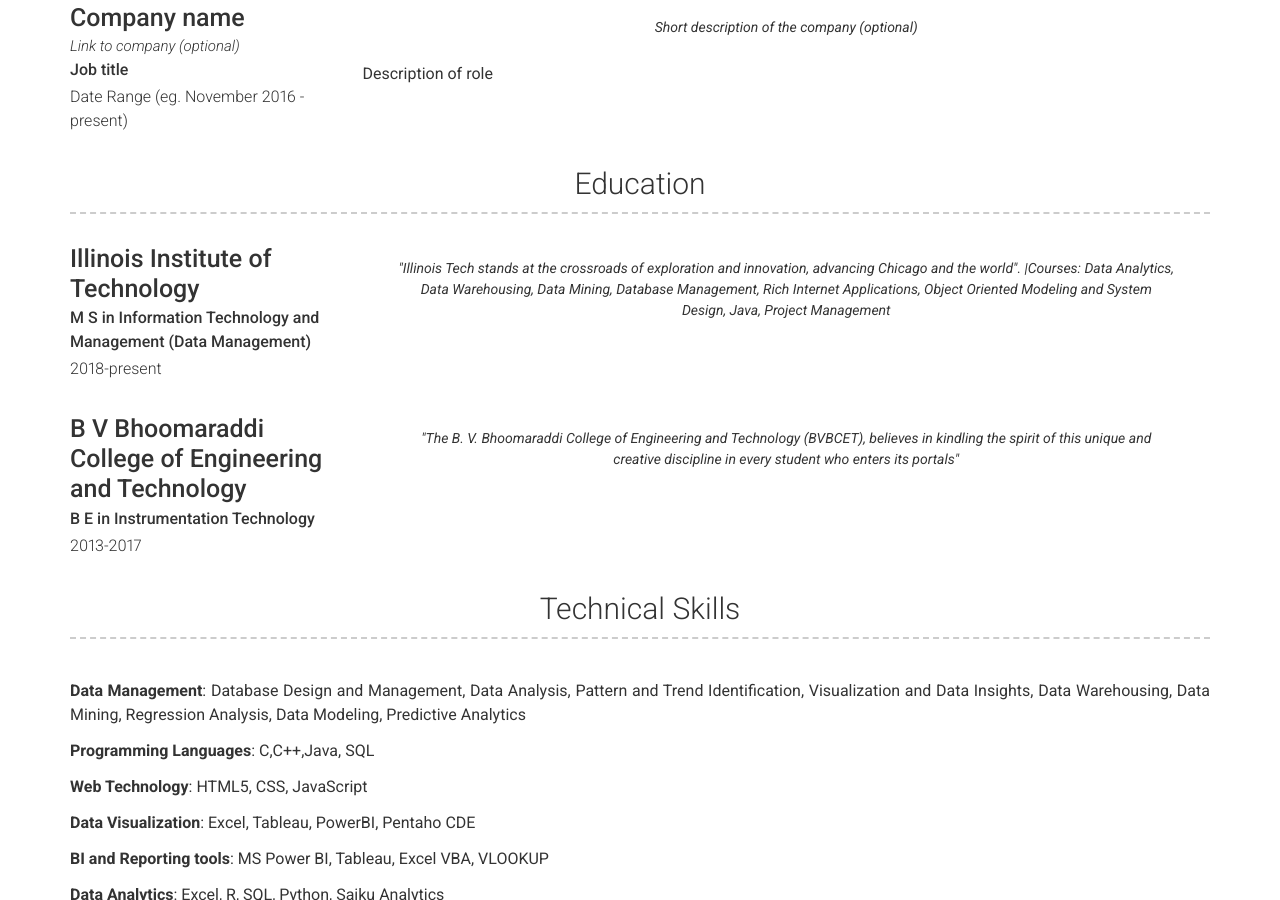
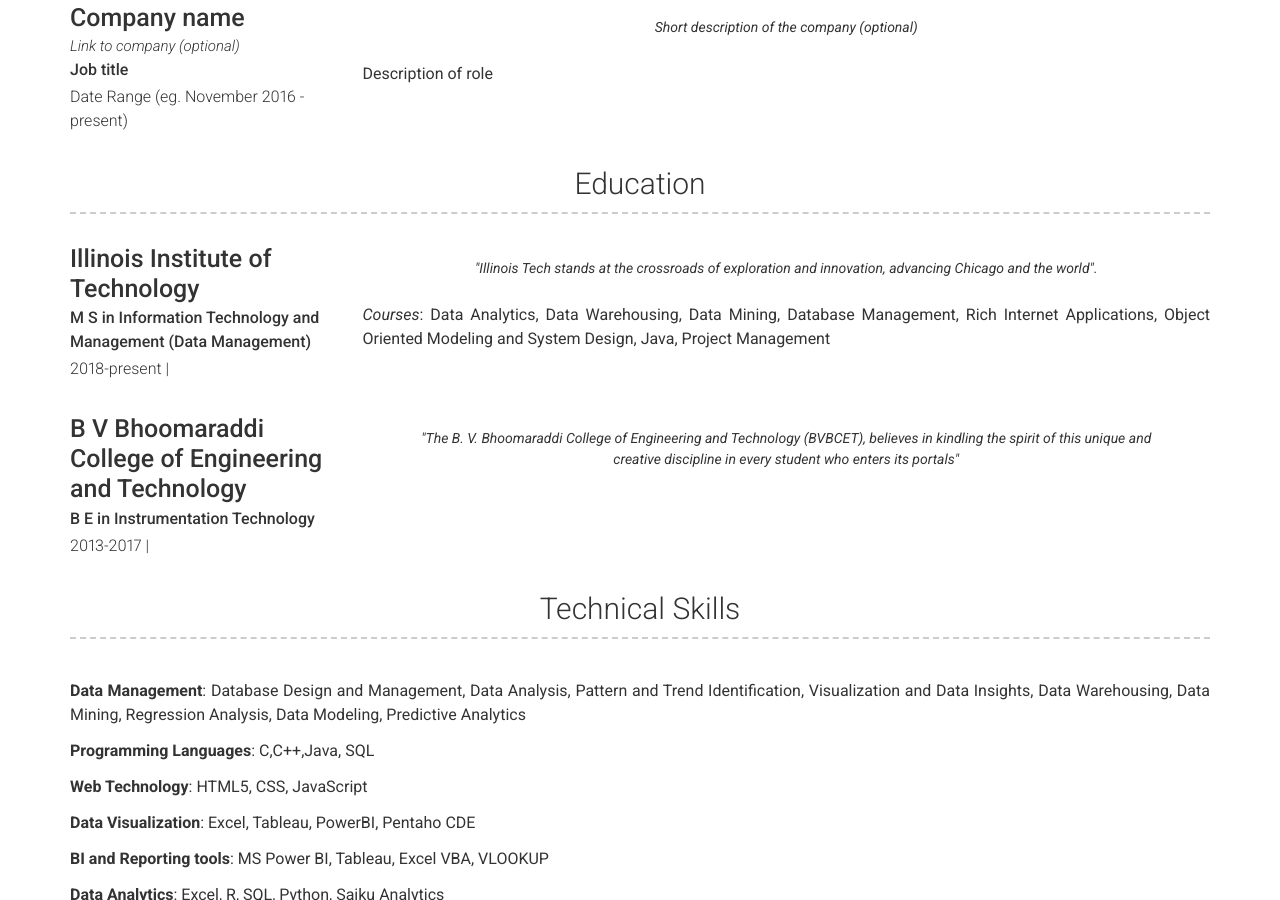
Before and after one commit to PBulla1/Pbulla1.github.io, a Jekyll site: the page built from index.md, in a window 1280 px wide and 900 px high, scrolled down 951 px. Built offline with Jekyll 4.4.1, drawn with Linux system fonts in a browser that asks for light colours; nearby versions of some CDN libraries; part of the change alters nothing that is shown.

```diff
--- a/_data/education.yml
+++ b/_data/education.yml
@@ -1,18 +1,17 @@
 # Education Template
 - layout: left
   name: Illinois Institute of Technology
-  dates: 2018-present
+  dates: 2018-present |
   gpa: 3.77/4.0
   qualification: M S in Information Technology and Management (Data Management)
   quote: >
     "Illinois Tech stands at the crossroads of exploration and innovation, advancing Chicago and the world".
-
-
-    |Courses: Data Analytics, Data Warehousing, Data Mining, Database Management, Rich Internet Applications, Object Oriented Modeling and System Design, Java, Project Management
+  description: | # this will include new lines to allow paragraphs
+    *Courses*: Data Analytics, Data Warehousing, Data Mining, Database Management, Rich Internet Applications, Object Oriented Modeling and System Design, Java, Project Management
 
 - layout: left
   name: B V Bhoomaraddi College of Engineering and Technology
-  dates: 2013-2017
+  dates: 2013-2017 |
   GPA: 3.66/4.0
   qualification: B E in Instrumentation Technology
   quote: >
```
